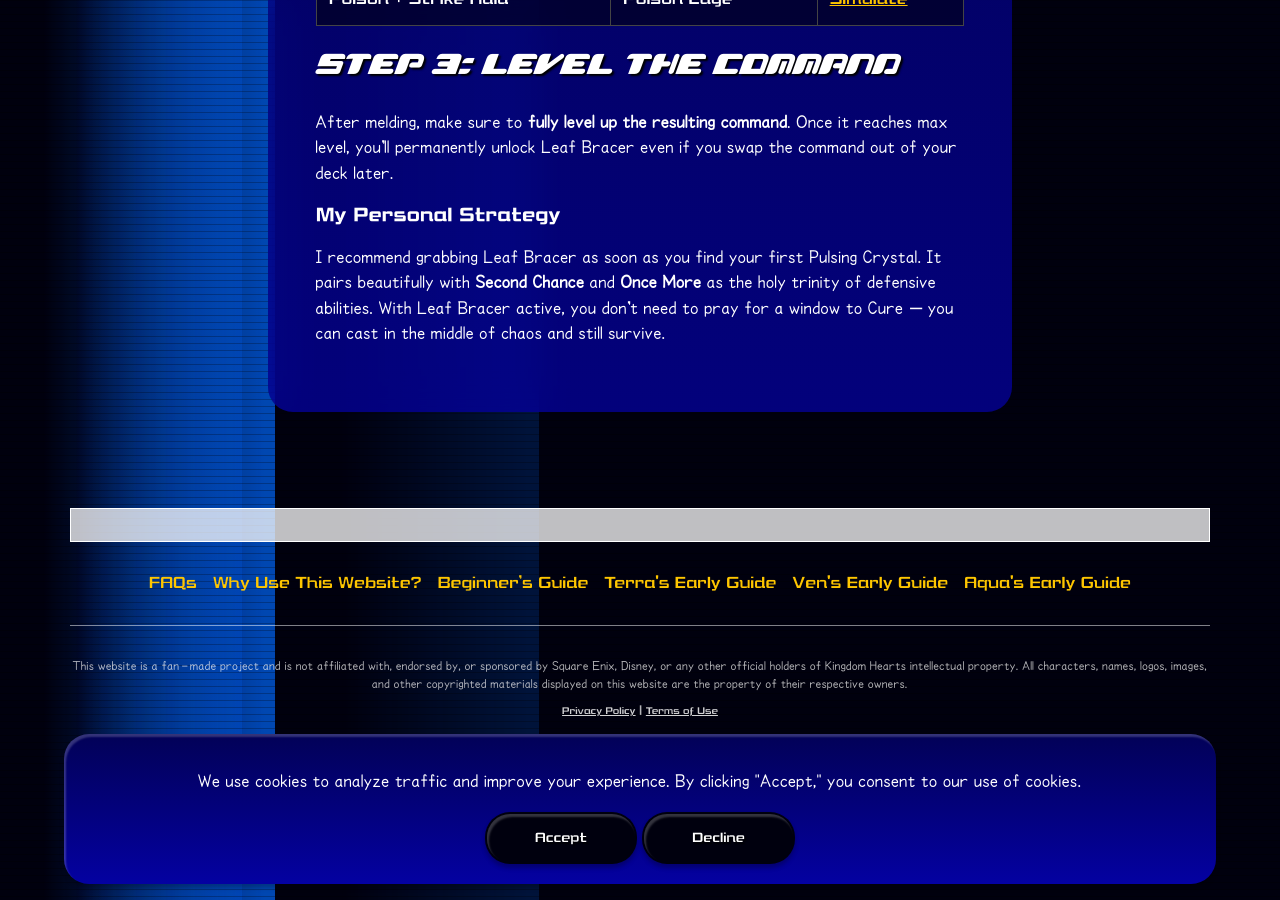
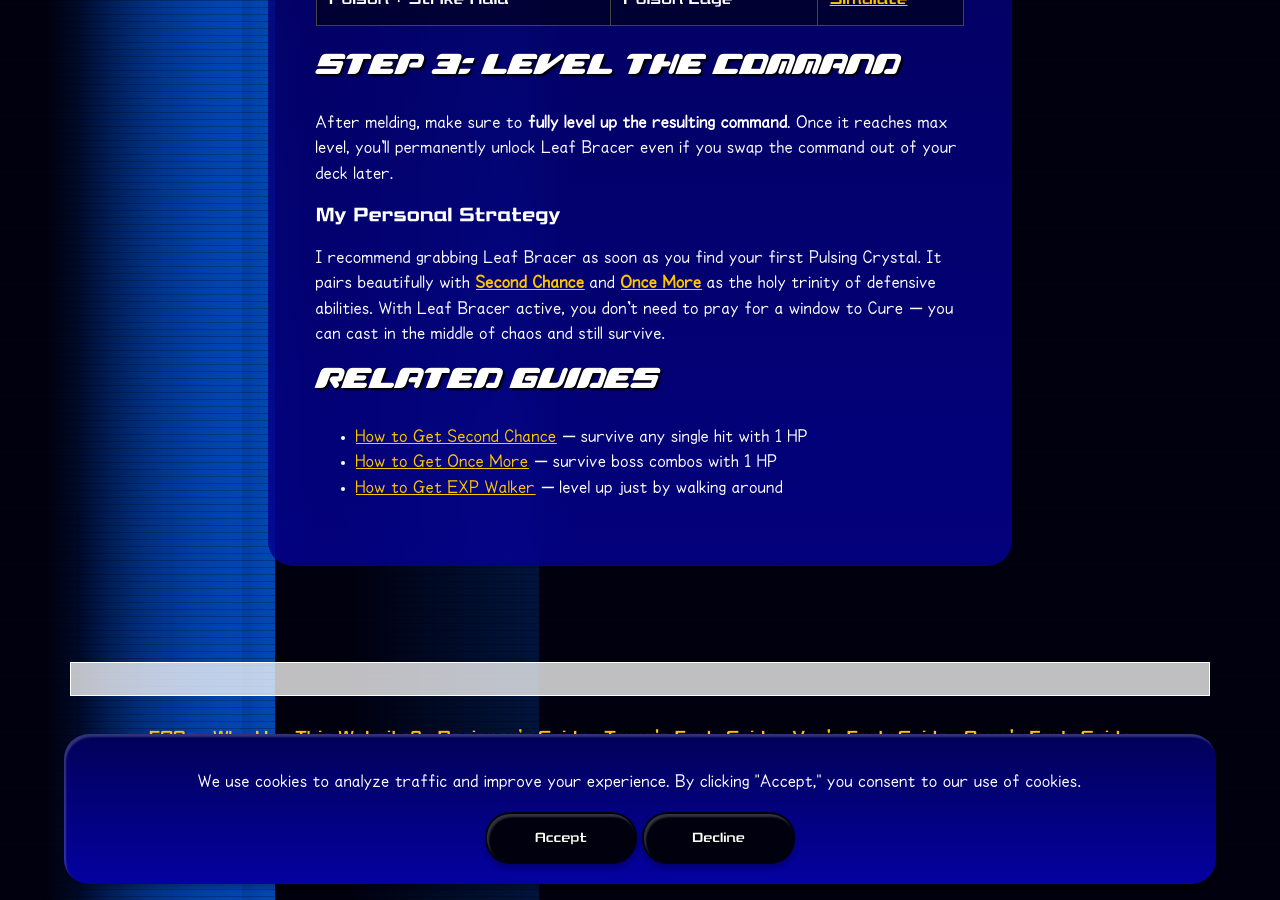
Before and after one commit to somaij/bbs-fusion-simulator, a Jekyll site: the page built from leaf-bracer.md, in a window 1280 px wide and 900 px high, scrolled down 1109 px. Built offline with Jekyll 4.4.1, drawn with Linux system fonts in a browser that asks for light colours; comment, search, counter and statistics services are not loaded.

Commit message:
fix beginners guide title bug, improve ability page titles, add cross-links

```diff
--- a/leaf-bracer.md
+++ b/leaf-bracer.md
@@ -1,6 +1,6 @@
 ---
 layout: default
-title: "Leaf Bracer Guide – KH BBS: Early Melding Recipes & Pulsing Crystal Tips"
+title: "How to Get Leaf Bracer in KH BBS – Pulsing Crystal Recipes for All Characters"
 description: "Get Leaf Bracer early in KH BBS — exact meld recipes for Terra, Ventus & Aqua using Pulsing Crystals. Never get interrupted while casting Cure again."
 ---
 
@@ -69,10 +69,16 @@
 
 <h3>My Personal Strategy</h3>
 <p>
-    I recommend grabbing Leaf Bracer as soon as you find your first Pulsing Crystal. It pairs beautifully with <strong>Second Chance</strong> and <strong>Once More</strong> as the holy trinity of defensive abilities.
+    I recommend grabbing Leaf Bracer as soon as you find your first Pulsing Crystal. It pairs beautifully with <a href="/second-chance"><strong>Second Chance</strong></a> and <a href="/once-more"><strong>Once More</strong></a> as the holy trinity of defensive abilities.
     With Leaf Bracer active, you don’t need to pray for a window to Cure — you can cast in the middle of chaos and still survive.
 </p>
 
+<h2>Related Guides</h2>
+<ul>
+    <li><a href="/second-chance">How to Get Second Chance</a> — survive any single hit with 1 HP</li>
+    <li><a href="/once-more">How to Get Once More</a> — survive boss combos with 1 HP</li>
+    <li><a href="/exp-walker">How to Get EXP Walker</a> — level up just by walking around</li>
+</ul>
 </div>
 </div>
 </section>
```
Also changed, not shown: beginners-guide.md (+0 -1 lines), exp-walker.md (+6 -0 lines), once-more.md (+9 -3 lines), second-chance.md (+8 -2 lines).
